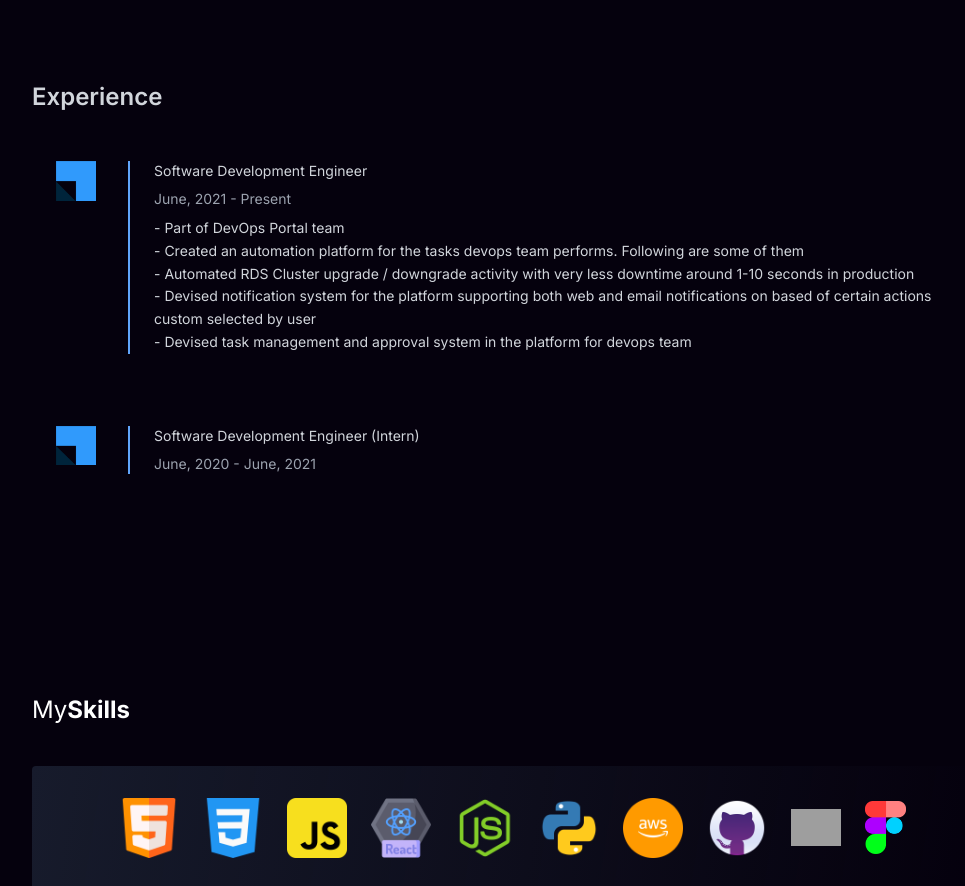
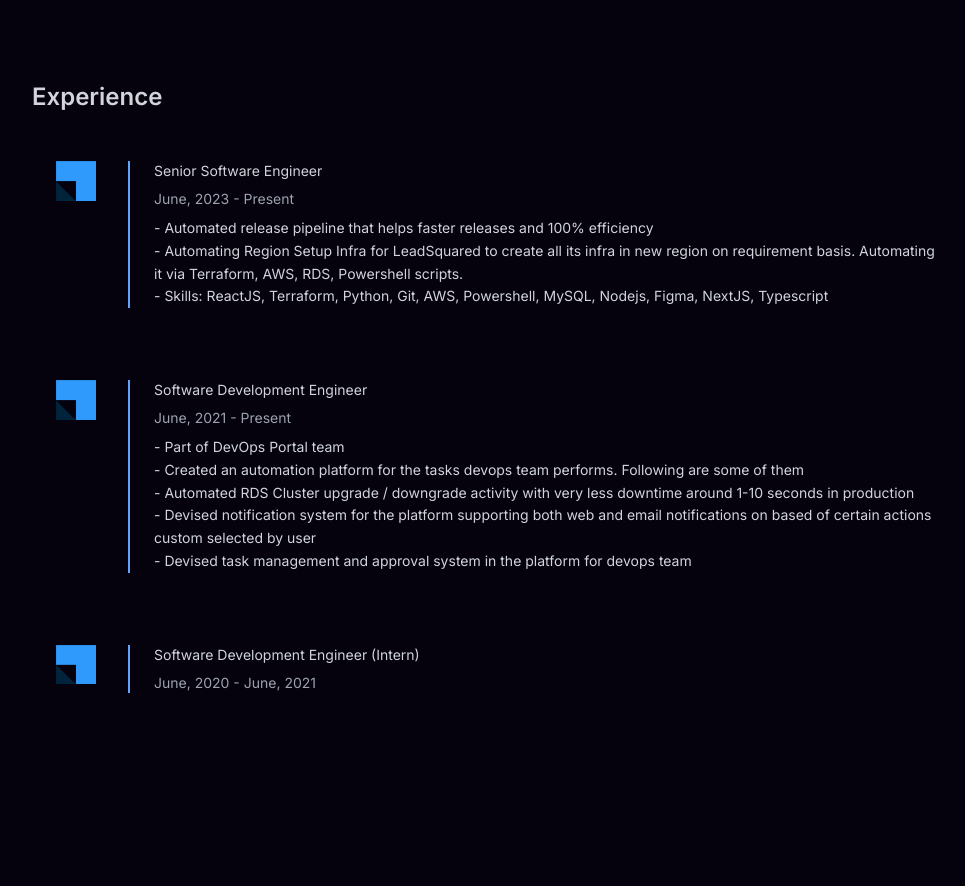
Before and after one commit to yatharth1706/my-portfolio, a React (Create React App) app: page / in a window 1280 px wide. Shown: the part 780-1666 px from the top of the page, without its empty margins (128-1093 px from the left). Built offline with nearby package versions, Linux system fonts and the light colour scheme; grey boxes are pictures that could not be loaded.

Commit message:
fix some minor issues in home page

```diff
--- a/src/components/Experience.js
+++ b/src/components/Experience.js
@@ -6,46 +6,93 @@ import LeadSquaredLogo from "./../images/LeadSquaredLogo.png";
 function Experience() {
   return (
     <Element name="experience">
-      <div className="text-gray-300 w-full  sm:mb-44">
+      <div className="text-gray-300 w-full sm:mb-44">
         <span className="flex text-xl sm:text-2xl justify-center sm:justify-start md:justify-left font-semibold">
           Experience
         </span>
-        <div className="flex flex-col sm:flex-row sm:space-x-8 mt-6 px-4 md:p-6">
-          <div className="w-10">
-            <img className="w-8 sm:w-12" src={LeadSquaredLogo} alt="LeadSquaredLogo" />
+        <div className="flex  flex-col sm:flex-row sm:space-x-8 mt-10 sm:mt-6 px-4 md:p-6">
+          <div className="flex  items-center sm:items-start space-x-4 sm:w-10 w-full border-b-2 border-blue-400 sm:border-b-0 pb-5 sm:pb-0">
+            <img
+              className="w-8 sm:w-12"
+              src={LeadSquaredLogo}
+              alt="LeadSquaredLogo"
+            />
+            <span className="font-bold text-lg sm:hidden">LeadSquared</span>
           </div>
+
+          <div className="flex flex-1 flex-col space-y-2 border-blue-400 border-l-0 sm:border-l-2  sm:px-6 py-6 sm:py-0">
+            <h1>Senior Software Engineer</h1>
+            <span className="text-sm text-gray-400">June, 2023 - Present</span>
+            <div className="flex flex-col leading-relaxed">
+              <span>
+                - Automated release pipeline that helps faster releases and 100%
+                efficiency
+              </span>
+              <span>
+                - Automating Region Setup Infra for LeadSquared to create all
+                its infra in new region on requirement basis. Automating it via
+                Terraform, AWS, RDS, Powershell scripts.
+              </span>
+              <div className="flex flex-col">
+                <span>
+                  - Skills: ReactJS, Terraform, Python, Git, AWS, Powershell,
+                  MySQL, Nodejs, Figma, NextJS, Typescript
+                </span>
+              </div>
+            </div>
+          </div>
+        </div>
+        <div className="flex  flex-col sm:flex-row sm:space-x-8 mt-10 sm:mt-6 px-4 md:p-6">
+          <div className="flex  items-center sm:items-start space-x-4 sm:w-10 w-full border-b-2 border-blue-400 sm:border-b-0 pb-5 sm:pb-0">
+            <img
+              className="w-8 sm:w-12"
+              src={LeadSquaredLogo}
+              alt="LeadSquaredLogo"
+            />
+            <span className="font-bold text-lg sm:hidden">LeadSquared</span>
+          </div>
+
           <div className="flex flex-1 flex-col space-y-2 border-blue-400 border-l-0 sm:border-l-2  sm:px-6 py-6 sm:py-0">
             <h1>Software Development Engineer</h1>
             <span className="text-sm text-gray-400">June, 2021 - Present</span>
             <div className="flex flex-col leading-relaxed">
               <span>- Part of DevOps Portal team</span>
               <span>
-                - Created an automation platform for the tasks devops team performs. Following are
-                some of them
+                - Created an automation platform for the tasks devops team
+                performs. Following are some of them
               </span>
               <div className="flex flex-col">
                 <span>
-                  - Automated RDS Cluster upgrade / downgrade activity with very less downtime
-                  around 1-10 seconds in production
+                  - Automated RDS Cluster upgrade / downgrade activity with very
+                  less downtime around 1-10 seconds in production
                 </span>
                 <span>
-                  - Devised notification system for the platform supporting both web and email
-                  notifications on based of certain actions custom selected by user
+                  - Devised notification system for the platform supporting both
+                  web and email notifications on based of certain actions custom
+                  selected by user
                 </span>
                 <span>
-                  - Devised task management and approval system in the platform for devops team
+                  - Devised task management and approval system in the platform
+                  for devops team
                 </span>
               </div>
             </div>
           </div>
         </div>
         <div className="flex flex-col sm:flex-row sm:space-x-8 mt-6 p-6">
-          <div className="w-10">
-            <img className="w-8 sm:w-12" src={LeadSquaredLogo} alt="LeadSquaredLogo" />
+          <div className="flex items-center sm:items-start space-x-4 sm:w-10 w-full border-b-2 border-blue-400 sm:border-b-0 pb-5 sm:pb-0">
+            <img
+              className="w-8 sm:w-12"
+              src={LeadSquaredLogo}
+              alt="LeadSquaredLogo"
+            />
+            <span className="font-bold text-lg sm:hidden">LeadSquared</span>
           </div>
           <div className="flex flex-1 flex-col space-y-2 border-blue-400 border-l-0 sm:border-l-2  sm:px-6 py-6 sm:py-0">
             <h1>Software Development Engineer (Intern)</h1>
-            <span className="text-sm text-gray-400">June, 2020 - June, 2021</span>
+            <span className="text-sm text-gray-400">
+              June, 2020 - June, 2021
+            </span>
           </div>
         </div>
       </div>
--- a/src/components/Intro.js
+++ b/src/components/Intro.js
@@ -7,8 +7,8 @@ function Intro() {
       <h1 className="relative font-semibold text-center md:text-5xl sm:text-3xl text-xl -mt-28">
         Hi 👋 I am <span style={{ color: "#5A69DE" }}>Yatharth Verma</span>
       </h1>
-      <span className="mt-4 font-normal text-center text-sm sm:w-4/5">
-        Creative Full Stack Web Developer with 2+ years of experience who love
+      <span className="mt-5 font-normal text-center text-md sm:w-4/5">
+        Creative Full Stack Web Developer with 2.5+ years of experience who love
         open source and love building cool stuff
       </span>
       <div className="flex space-x-6 mt-3">
```
